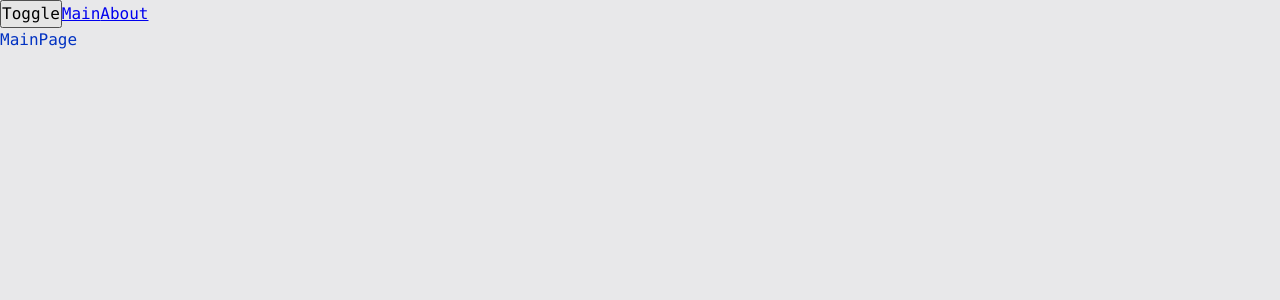
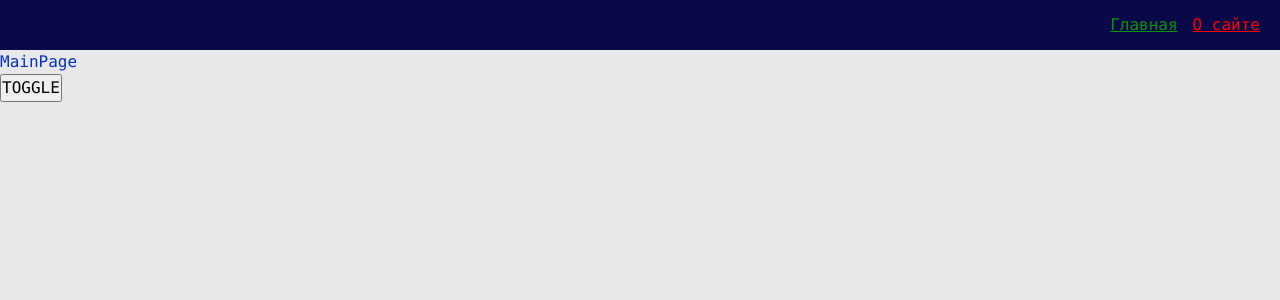
Before and after one commit to Chewie94/react-advanced, a React app: page / in a window 1280 px wide. Shown: the top 300 px of the page. Built offline with nearby package versions, Linux system fonts and the light colour scheme.

Commit message:
feat: 2-12, add link & navbar

```diff
--- a/src/app/App.tsx
+++ b/src/app/App.tsx
@@ -1,9 +1,9 @@
 import React from 'react';
-import {Link} from 'react-router-dom';
 import './styles/index.scss';
 import {classNames} from "shared/lib/classNames/classNames";
 import {useTheme} from "app/providers/ThemeProvider";
 import {AppRouter} from "app/providers/router";
+import {Navbar} from "widgets/Navbar";
 
 
 const App = () => {
@@ -11,10 +11,9 @@
 
     return (
         <div className={classNames('app', {}, [theme])}>
-            <button onClick={toggleTheme}>Toggle</button>
-            <Link to={'/'}>Main</Link>
-            <Link to={'/about'}>About</Link>
+            <Navbar />
             <AppRouter />
+            <button onClick={toggleTheme}>TOGGLE</button>
         </div>
     );
 };
--- a/src/app/styles/themes/dark.scss
+++ b/src/app/styles/themes/dark.scss
@@ -1,6 +1,9 @@
 .app.dark {
     --bg-color: #090949;
+    --inverted-bg-color: #e8e8ea;
 
     --primary-color: #049604;
     --secondary-color: #04ff04;
+    --inveted-primary-color: #0232c2;
+    --inveted-secondary-color: #0449e0;
 }
--- a/src/app/styles/themes/normal.scss
+++ b/src/app/styles/themes/normal.scss
@@ -1,6 +1,9 @@
 :root {
     --bg-color: #e8e8ea;
+    --inverted-bg-color: #090949;
 
     --primary-color: #0232c2;
     --secondary-color: #0449e0;
+    --inverted-primary-color: #049604;
+    --inverted-secondary-color: #04ff04;
 }
--- a/src/app/styles/variables/global.scss
+++ b/src/app/styles/variables/global.scss
@@ -8,4 +8,7 @@
     --font-size-l: 24px;
     --font-line-l: 32px;
     --font-l: var(--font-size-l) / var(--font-line-l) var(--font-family-main);
+
+    // Sizes
+    --navbar-height: 50px;
 }
--- a/src/shared/lib/classNames/classNames.ts
+++ b/src/shared/lib/classNames/classNames.ts
@@ -1,10 +1,10 @@
 
 type Mods = Record<string, boolean | string>
 
-export function classNames(cls: string, mods: Mods, additional: string[]): string {
+export function classNames(cls: string, mods: Mods = {}, additional: string[] = []): string {
     return [
         cls,
-        ...additional,
+        ...additional.filter(Boolean),
         ...Object.entries(mods)
             .filter(([className, value]) => Boolean(value))
             .map(([className]) => className)
--- /dev/null
+++ b/src/shared/ui/AppLink/AppLink.module.scss
@@ -0,0 +1,15 @@
+.AppLink {
+    color: var(--primary-color);
+}
+
+.primary {
+    color: var(--primary-color);
+}
+
+.secondary {
+    color: var(--inverted-primary-color);
+}
+
+.red {
+   color: red;
+}
--- /dev/null
+++ b/src/shared/ui/AppLink/AppLink.tsx
@@ -0,0 +1,35 @@
+import { classNames } from 'shared/lib/classNames/classNames';
+import cls from './AppLink.module.scss';
+import {Link, LinkProps} from "react-router-dom";
+import {FC} from "react";
+
+export enum AppLinkTheme {
+    PRIMARY = 'primary',
+    SECONDARY = 'secondary',
+    RED = 'red',
+}
+
+interface AppLinkProps extends LinkProps {
+    className?: string;
+    theme?: AppLinkTheme;
+}
+
+export const AppLink: FC<AppLinkProps> = (props) => {
+    const {
+        to,
+        className,
+        children,
+        theme = AppLinkTheme.PRIMARY,
+        ...otherProps
+    } = props;
+
+    return (
+        <Link
+            to={to}
+            className={classNames(cls.AppLink, {[cls[theme]]: true}, [className])}
+            {...otherProps}
+        >
+            {children}
+        </Link>
+    );
+};
--- /dev/null
+++ b/src/widgets/Navbar/index.ts
@@ -0,0 +1,5 @@
+import {Navbar} from "./ui/Navbar";
+
+export {
+    Navbar,
+}
--- /dev/null
+++ b/src/widgets/Navbar/ui/Navbar.module.scss
@@ -0,0 +1,16 @@
+.navbar {
+    width: 100%;
+    height: var(--navbar-height);
+    background: var(--inverted-bg-color);
+    display: flex;
+    align-items: center;
+    padding: 20px;
+}
+
+.links {
+    margin-left: auto;
+}
+
+.mainLink {
+    margin-right: 15px;
+}
--- /dev/null
+++ b/src/widgets/Navbar/ui/Navbar.tsx
@@ -0,0 +1,23 @@
+import React from 'react';
+import {classNames} from "shared/lib/classNames/classNames";
+import cls from './Navbar.module.scss';
+import {AppLink, AppLinkTheme} from "shared/ui/AppLink/AppLink";
+
+interface NavbarProps {
+    className?: string;
+}
+
+export const Navbar = ({className}: NavbarProps) => {
+    return (
+        <div className={classNames (cls.navbar, {}, [className])}>
+            <div className={cls.links}>
+                <AppLink theme={AppLinkTheme.SECONDARY} to={'/'} className={cls.mainLink}>
+                    Главная
+                </AppLink>
+                <AppLink theme={AppLinkTheme.RED} to={'/about'}>
+                    О сайте
+                </AppLink>
+            </div>
+        </div>
+    );
+};
```
Also changed, not shown: 2 other files (tests, documents, lock files or other folders).
